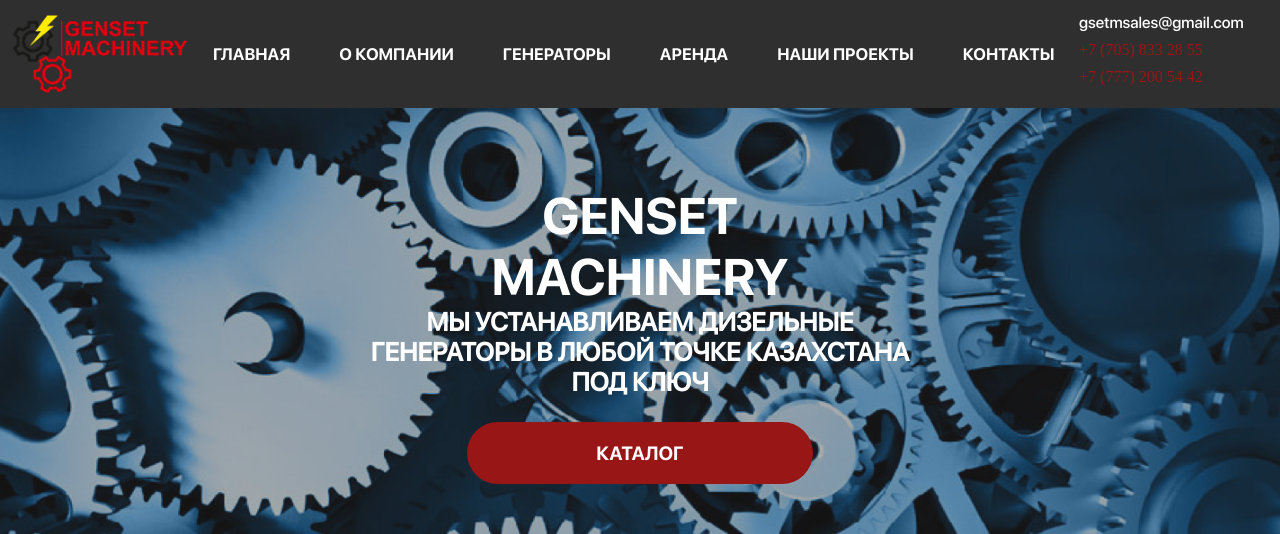
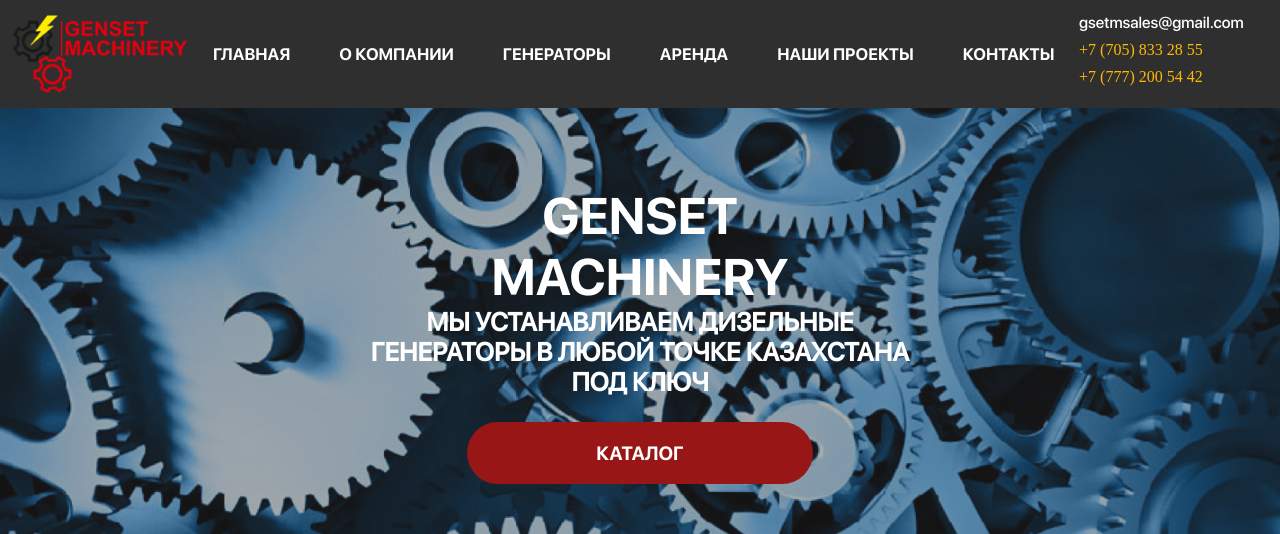
Before and after one commit to shabal1n/gsetm, a Django app: page /about in a window 1280 px wide. Shown: the top 534 px of the page. Run offline with Django 4.2, Linux system fonts and the light colour scheme; data comes from the database, SQL or seed files in the repository.

Commit message:
Changed phon numbers color

```diff
--- a/static/css/template.css
+++ b/static/css/template.css
@@ -164,7 +164,7 @@
 }
 
 .phone-number {
-  color: #991616 !important;
+  color: #FFB900 !important;
   text-decoration: none !important;
   cursor: default;
   -webkit-tap-highlight-color: transparent;
@@ -175,7 +175,7 @@
 .phone-number:link,
 .phone-number:visited,
 .phone-number:active {
-  color: #991616 !important;
+  color: #FFB900 !important;
   text-decoration: none !important;
 }
 /* WhatsApp floating action button styled as a bare icon */
```
Also changed, not shown: 1 other file.
